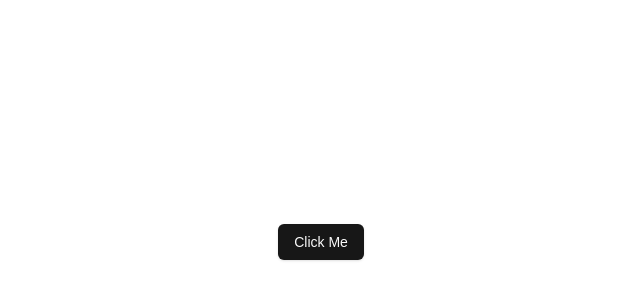
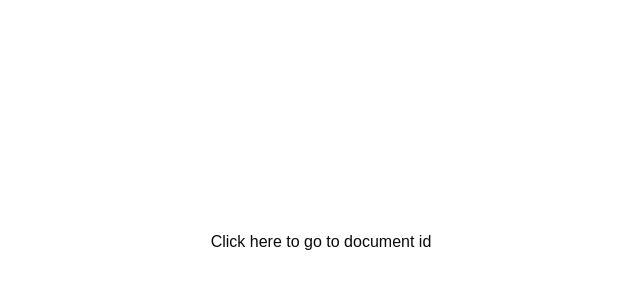
Before and after one commit to mishra709s/docs, a Next.js app: page / in a window 1280 px wide. Shown: the part 158-458 px from the top of the page, without its empty margins (319-959 px from the left). Built offline with nearby package versions, Linux system fonts and the light colour scheme.

Commit message:
routes, nested routes and dynamic routes

```diff
--- /dev/null
+++ b/src/app/documents/[documentId]/page.tsx
@@ -0,0 +1,9 @@
+interface DocumentIdPageProps {
+  params: Promise<{ documentId: string }>
+}
+const DocumentIdPage = async ({ params }: DocumentIdPageProps) => {
+  const { documentId } = await params
+  return <div>Document ID :{documentId}</div>
+}
+
+export default DocumentIdPage
--- /dev/null
+++ b/src/app/documents/page.tsx
@@ -0,0 +1,5 @@
+const Documents = () => {
+  return <div>Documents Page</div>
+}
+
+export default Documents
--- a/src/app/page.tsx
+++ b/src/app/page.tsx
@@ -1,8 +1,13 @@
-import { Button } from '@/components/ui/button'
+import Link from 'next/link'
 const Home = () => {
   return (
     <div className="flex min-h-screen items-center justify-center">
-      <Button>Click Me</Button>
+      Click
+      <Link href="/documents/1234">
+        {' '}
+        <span>&nbsp;here&nbsp;</span>
+      </Link>
+      to go to document id
     </div>
   )
 }
```
